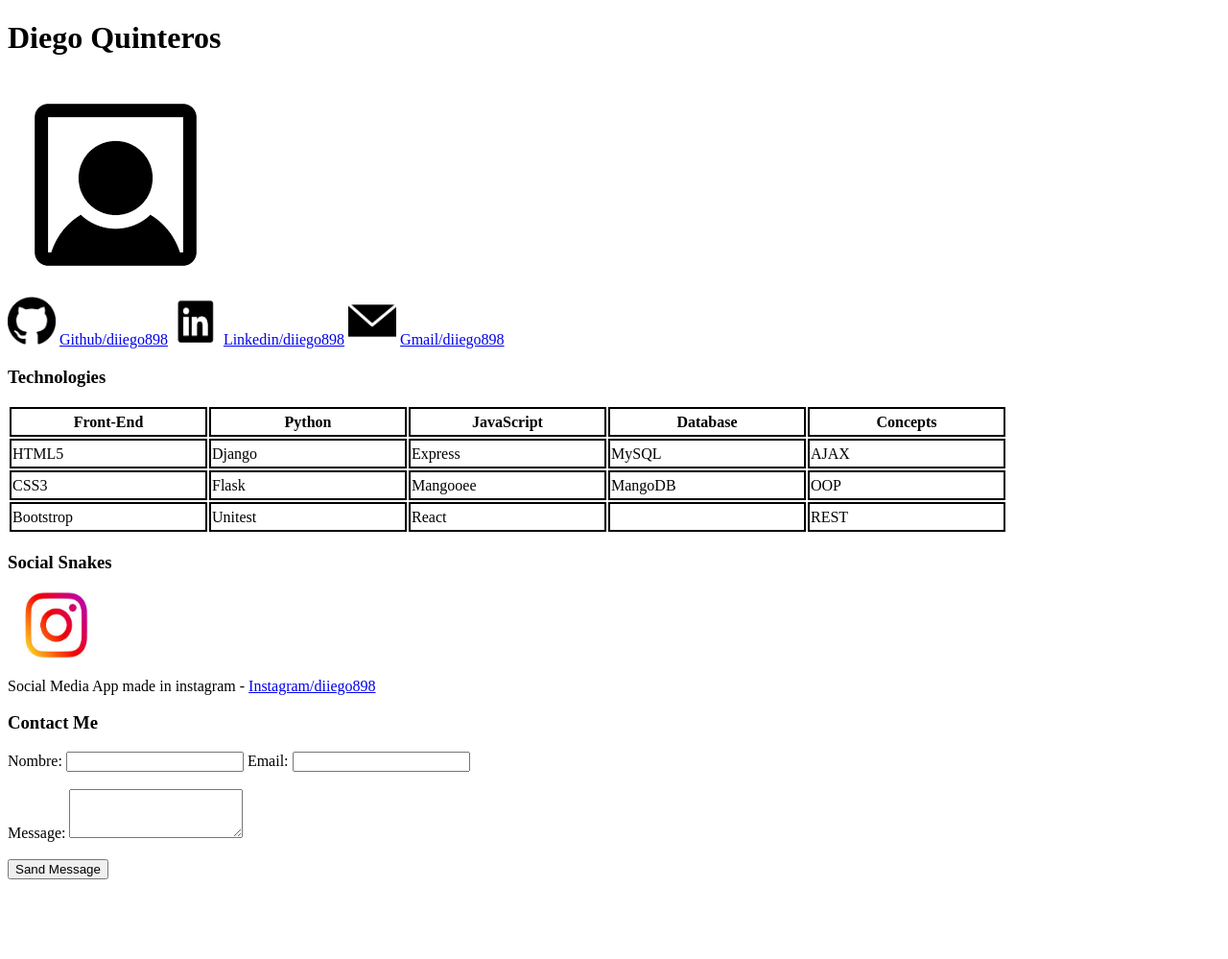
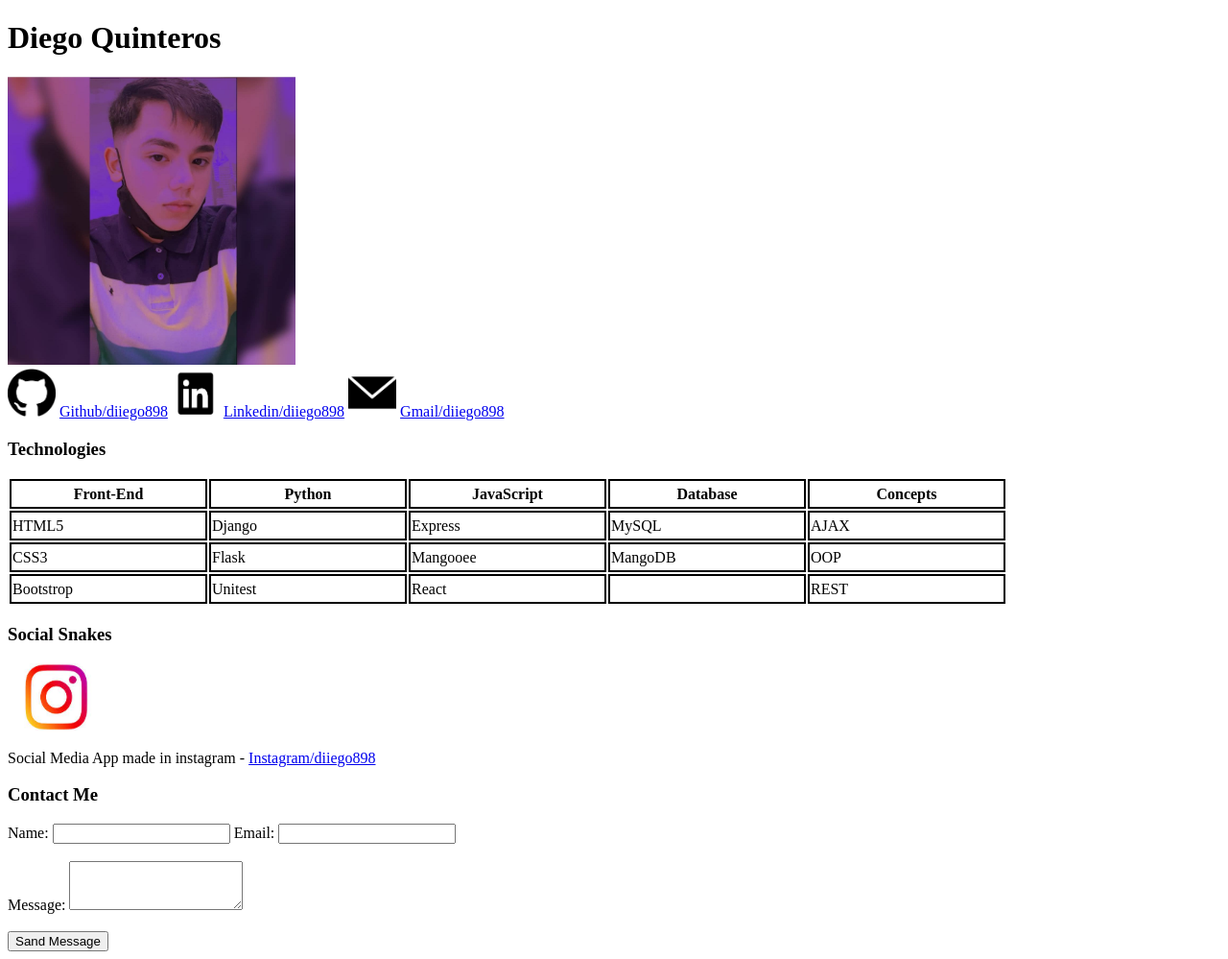
Before and after one commit to diiego898/Portafolio, a plain HTML site: page index.html in a window 1280 px wide. Shown: the whole page at 96% size. Before the commit the page ends 924 px from the top, so only its background shows below. Drawn offline with Linux system fonts and the light colour scheme.

Commit message:
Diego-Quinteros

```diff
--- a/index.html
+++ b/index.html
@@ -5,12 +5,14 @@
     <meta charset="UTF-8">
     <title>Portafolio</title>
     <style>
-        #table table, th, td,tr{
+        #table table,
+        th,
+        td,
+        tr {
             border: 2px solid black;
             width: 200px;
             height: 25px;
         }
-
     </style>
 </head>
 
@@ -19,7 +21,7 @@
     <h1>Diego Quinteros</h1>
 
     <div id="usuario">
-        <img src="usuario.png" alt="imagen 1">
+        <img src="Yo.jpg" alt="imagen 1" width="300" height="300">
     </div>
 
     <div id="links">
@@ -73,20 +75,26 @@
 
     <div id="Contacto">
         <h3>Contact Me</h3>
-        <label>Nombre: </label>
+        <form>
+            <label>Name: </label>
             <input type="text" name="first_name">
 
             <label>Email: </label>
             <input type="email" name="email">
+        </form>
     </div>
     <br>
     <div>
+        <form>
             <label>Message:</label>
             <textarea name="comment" cols="20" rows="3"></textarea>
+        </form>
     </div>
     <br>
     <div>
+        <form>
             <input type="submit" value="Sand Message">
+        </form>
     </div>
 
 </body>
```
Also changed, not shown: Yo.jpg (added), usuario.png (deleted). Lines whose indentation alone changed are shown as unchanged.
